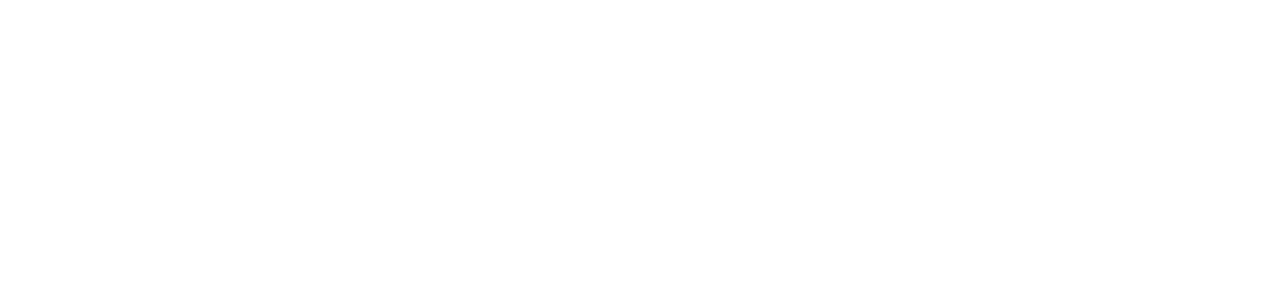
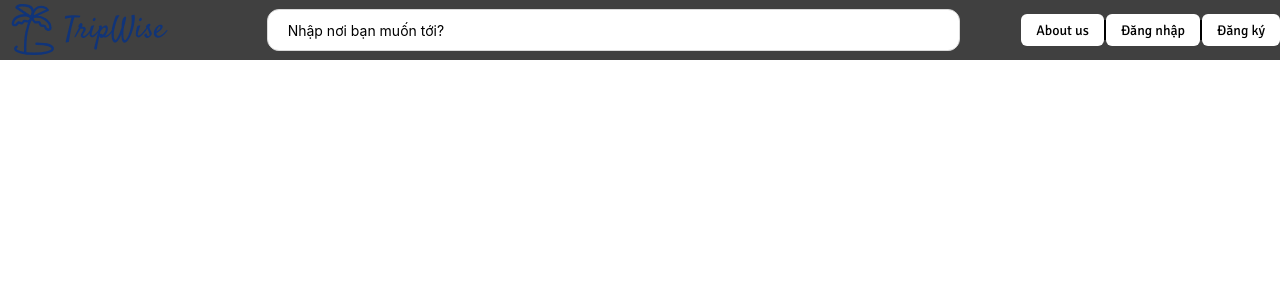
Before and after one commit to Vanhdev/CN-Web-Frontend, a React (Create React App) app: page /all-tours in a window 1280 px wide. Before the commit this address had no page. Shown: the top 300 px of the page. Built offline with nearby package versions, Linux system fonts and the light colour scheme.

Commit message:
AllToursPage: add TopBar and NavBar

```diff
--- a/src/assets/fonts.css
+++ b/src/assets/fonts.css
@@ -1,2 +1,3 @@
 @import url('https://fonts.googleapis.com/css2?family=Satisfy&display=swap');
 @import url('https://fonts.googleapis.com/css2?family=Signika:wght@300;400;500;600;700&display=swap');
+@import url('https://fonts.googleapis.com/css2?family=Dosis:wght@200;300;400;500;600;700&display=swap');
--- /dev/null
+++ b/src/pages/AllTours/components/NavBar/index.js
@@ -0,0 +1,52 @@
+import { Button, Col, Row } from "antd";
+import React from "react";
+import { MdTempleBuddhist } from "react-icons/md";
+import "../../../../assets/fonts.css";
+
+const NavBar = () => {
+  return <>
+    <Row className="bg-neutral-700 flex items-center px-10">
+
+      <Col span={6} className="flex justify-center border-solid">
+        <Button type="link" className="text-black bg-white h-10 rounded-none rounded-t-xl">
+          <Row className="flex items-center justify-center text-xl" style={{fontFamily: "Dosis", fontWeight: "bold"}}>
+            <MdTempleBuddhist size={20} color={"black"} />
+            VAN HOA
+          </Row>
+        </Button>
+      </Col>
+
+      <Col span={6} className="flex justify-center border-solid">
+        <Button type="link" className="text-white bg-none h-10 rounded-none rounded-t-xl">
+          <Row className="flex items-center justify-center text-xl" style={{fontFamily: "Dosis", fontWeight: "bold"}}>
+            <MdTempleBuddhist size={20} color={"white"} />
+            VAN HOA
+          </Row>
+        </Button>
+      </Col>
+
+      <Col span={6} className="flex justify-center border-solid">
+        <Button type="link" className="text-white bg-none h-10 rounded-none rounded-t-xl">
+          <Row className="flex items-center justify-center text-xl" style={{fontFamily: "Dosis", fontWeight: "bold"}}>
+            <MdTempleBuddhist size={20} color={"white"} />
+            VAN HOA
+          </Row>
+        </Button>
+      </Col>
+
+      <Col span={6} className="flex justify-center border-solid">
+        <Button type="link" className="text-white bg-none h-10 rounded-none rounded-t-xl">
+          <Row className="flex items-center justify-center text-xl" style={{fontFamily: "Dosis", fontWeight: "bold"}}>
+            <MdTempleBuddhist size={20} color={"white"} />
+            VAN HOA
+          </Row>
+        </Button>
+      </Col>
+
+    </Row>
+  </>
+}
+
+export default NavBar;
+
+// TODO: hover icon + transparent background
--- /dev/null
+++ b/src/pages/AllTours/components/TopBar/index.js
@@ -0,0 +1,27 @@
+import { Input, Row, Col, Button } from "antd";
+import React from "react";
+import Logo from "../../../../components/Logo";
+
+const TopBar = () => {
+  return <>
+    <Row className="bg-neutral-700 flex items-center">
+      <Col span={4} className="px-1">
+        <Logo color={"#103479"} size={60} />
+      </Col>
+      <Col span={13} offset={1}>
+        <Input className="rounded-xl h-10 placeholder:text-black p-5" placeholder="Nhập nơi bạn muốn tới?" />
+      </Col>
+      <Col span={6} className="flex justify-end items-center">
+        <Button className="border-none text-black text-l">About us</Button>
+        <Row className="bg-black h-5" style={{width: "2px"}}></Row>
+        <Button className="border-none text-black text-l">Đăng nhập</Button>
+        <Row className="bg-black h-5" style={{width: "2px"}}></Row>
+        <Button className="border-none text-black text-l">Đăng ký</Button>
+      </Col>
+    </Row>
+  </>;
+};
+
+export default TopBar;
+
+// TODO: search icon + bg-transparent
--- /dev/null
+++ b/src/pages/AllTours/index.js
@@ -0,0 +1,16 @@
+import React from "react";
+import NavBar from "./components/NavBar";
+import TopBar from "./components/TopBar";
+
+const AllToursPage = () => {
+  return <>
+    <TopBar />
+    {/* <NavBar />
+    All Tours Page */}
+  </>
+}
+
+export default AllToursPage;
+
+// TODO: Background
+// TODO: tourInfoBox component
--- a/src/routes/AppRoutes/index.js
+++ b/src/routes/AppRoutes/index.js
@@ -6,12 +6,14 @@
 import MainAdminPage from "../../components/MainAdminPage";
 import LoginPage from "../../pages/Login";
 import RegisterPage from "../../pages/Register";
+import AllToursPage from "../../pages/AllTours";
 
 function AppRoutes() {
     return(
         <Routes>
             <Route path="/login" element={<LoginPage />}></Route>
             <Route path="/register" element={<RegisterPage />}></Route>
+            <Route path="/all-tours" element={<AllToursPage />}></Route>
             <Route path="/personal-info/*" element={<Personal/>}></Route>
             <Route path="/detail-tour/:id" element={<DetailTour/>}></Route>
             <Route path="/ask-something" element={<AskSomething/>}></Route>
```
